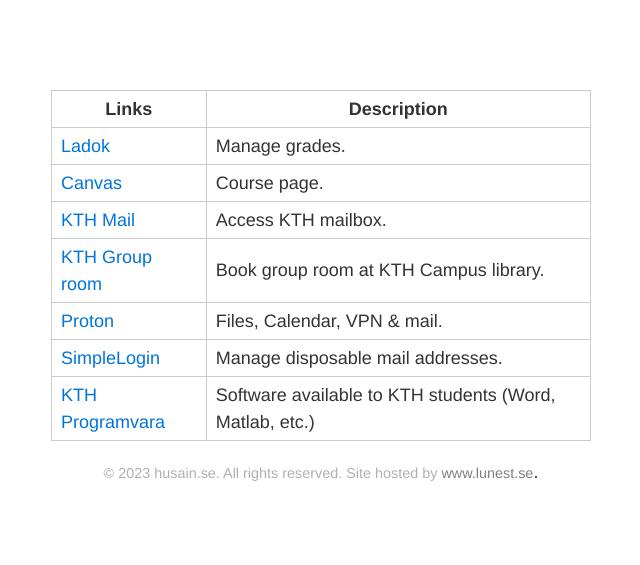
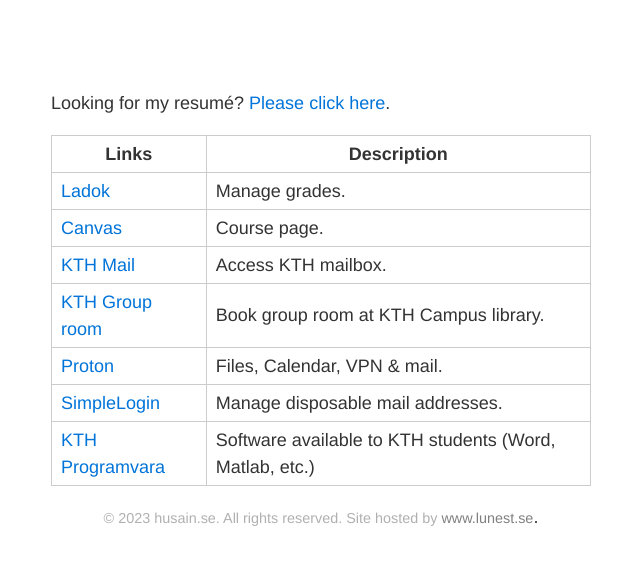
Before and after one commit to Alians0107/alians0107.github.io, a Jekyll site: the page built from index.md, in a window 1280 px wide. Shown: the top 565 px of the page, without its empty margins (319-959 px from the left). Built offline with Jekyll 4.4.1, drawn with Linux system fonts in a browser that asks for light colours.

Commit message:
Added resumé

```diff
--- a/index.md
+++ b/index.md
@@ -1,6 +1,8 @@
 ---
 layout: default
 ---
+
+Looking for my resumé? <a href="https://www.linkedin.com/in/simradhusain/" target="_blank">Please click here</a>.
 
 <table>
     <tr>
```
